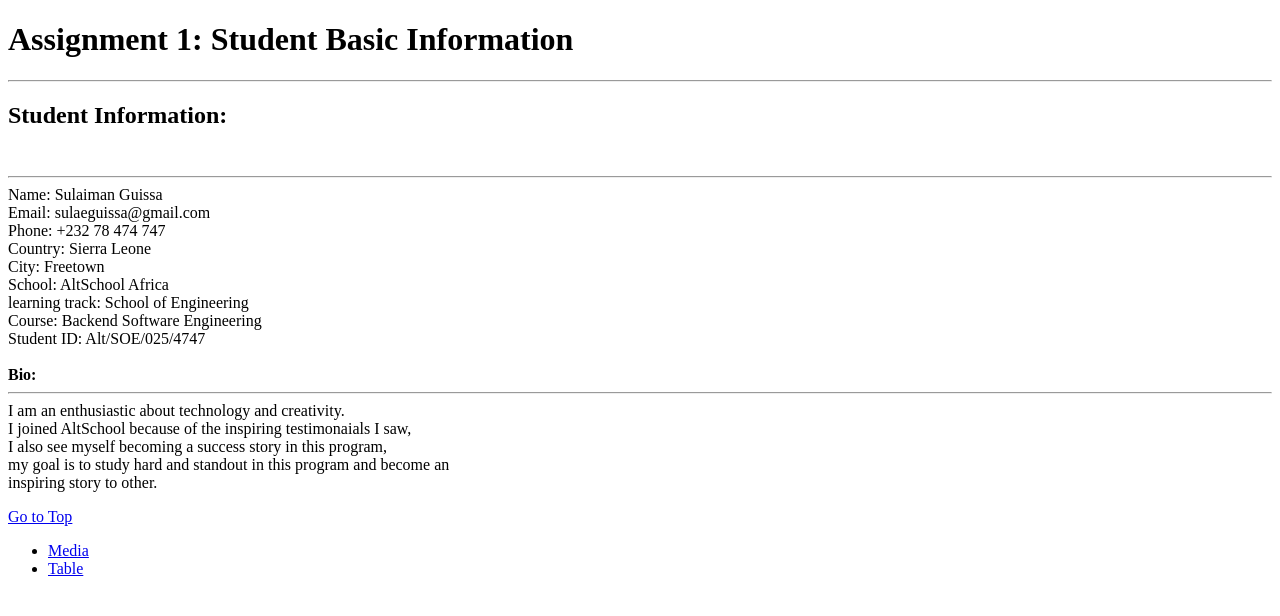
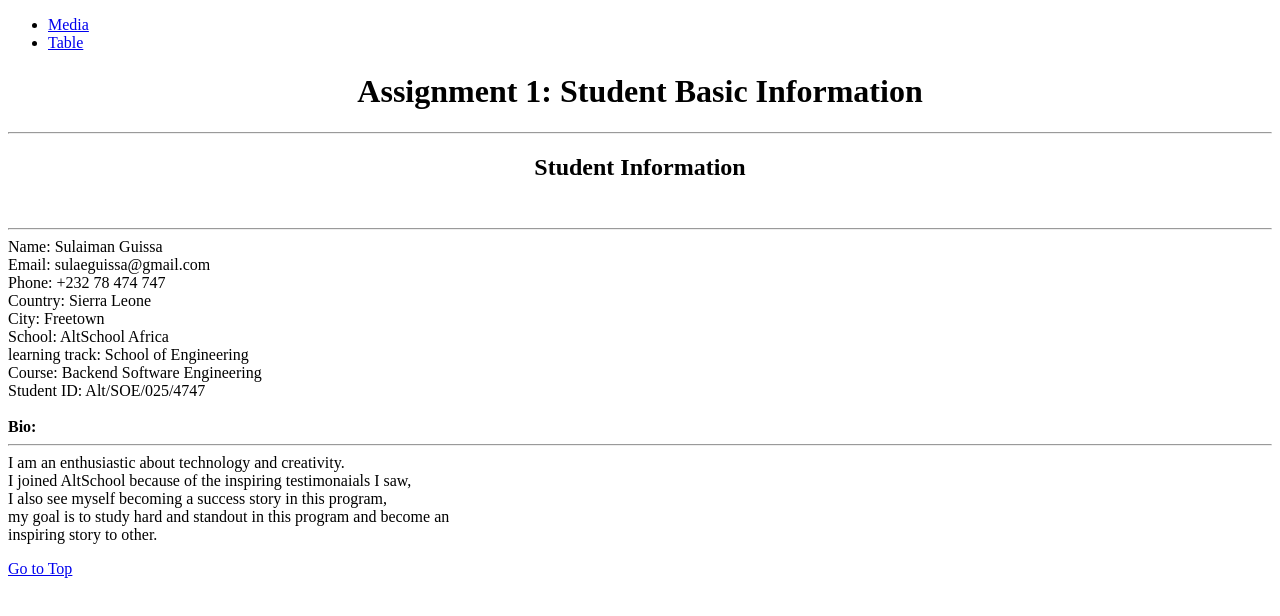
Before and after one commit to SGuissa/AltSchool_Africa, a plain HTML site: page index.html in a window 1280 px wide. Drawn offline with Linux system fonts and the light colour scheme.

Commit message:
refactor: reorganize HTML structure for better readability

```diff
--- a/index.html
+++ b/index.html
@@ -1,17 +1,27 @@
 <!DOCTYPE html>
 <html>
+
 <head>
   <meta charset="UTF-8" />
   <meta name="viewport" content="width=device-width, initial-scale=1.0" />
   <title>Assignment 1</title>
 </head>
+
 <body>
   <a id="top"></a>
-    <h1>Assignment 1: Student Basic Information</h1>
+
+  <nav>
+    <ul>
+      <li><a href="media.html">Media</a></li>
+      <li><a href="table.html">Table</a></li>
+    </ul>
+  </nav>
+
+  <h1 align="center">Assignment 1: Student Basic Information</h1>
   <hr />
   <p>
-        <h2>
-            <strong>Student Information:</strong><br />
+  <h2 align="center">
+    <strong>Student Information</strong><br />
     <br />
   </h2>
   <hr />
@@ -34,12 +44,9 @@
   my goal is to study hard and standout in this program and become an<br />
   inspiring story to other.
   </p>
+
+
   <a href="#top">Go to Top</a>
-     <nav>
-        <ul>
-          <li><a href="media.html">Media</a></li>
-          <li><a href="table.html">Table</a></li>
-        </ul>
-      </nav>
 </body>
+
 </html>
```
Lines whose indentation alone changed are shown as unchanged.
